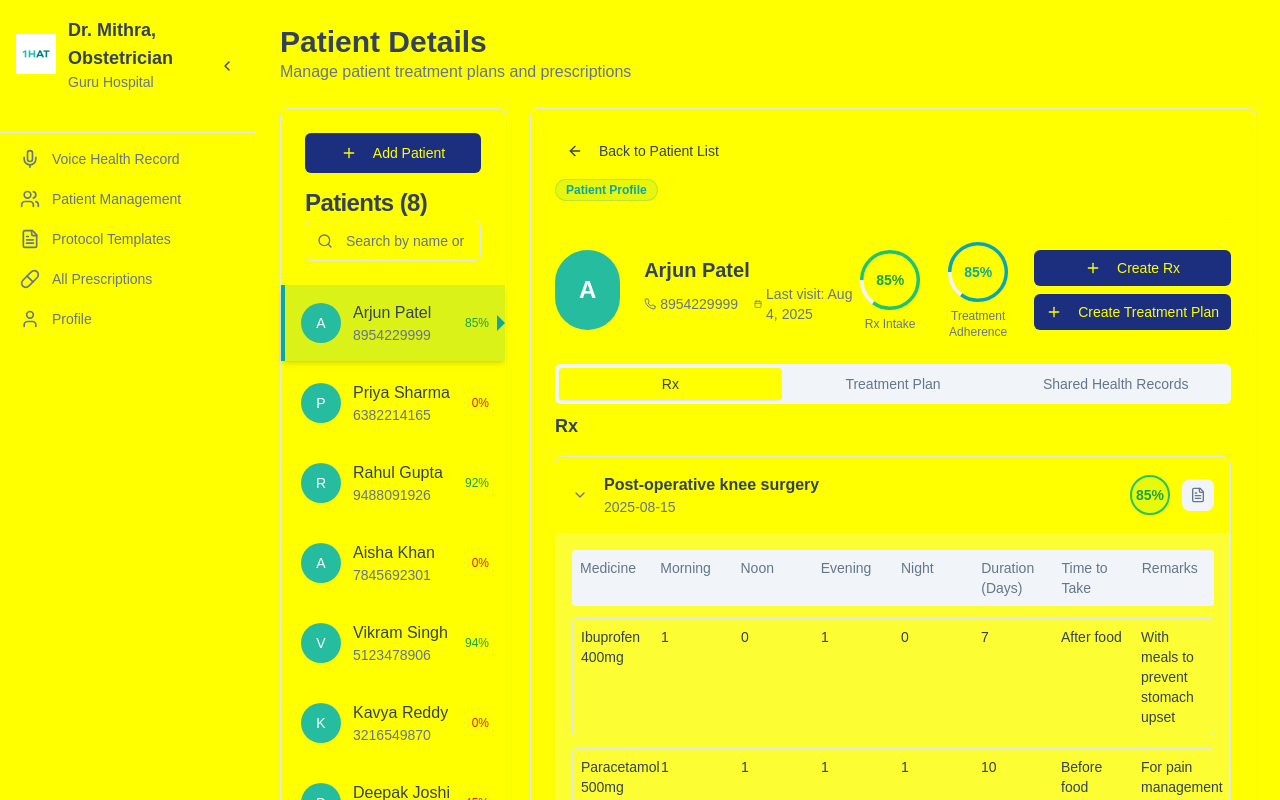
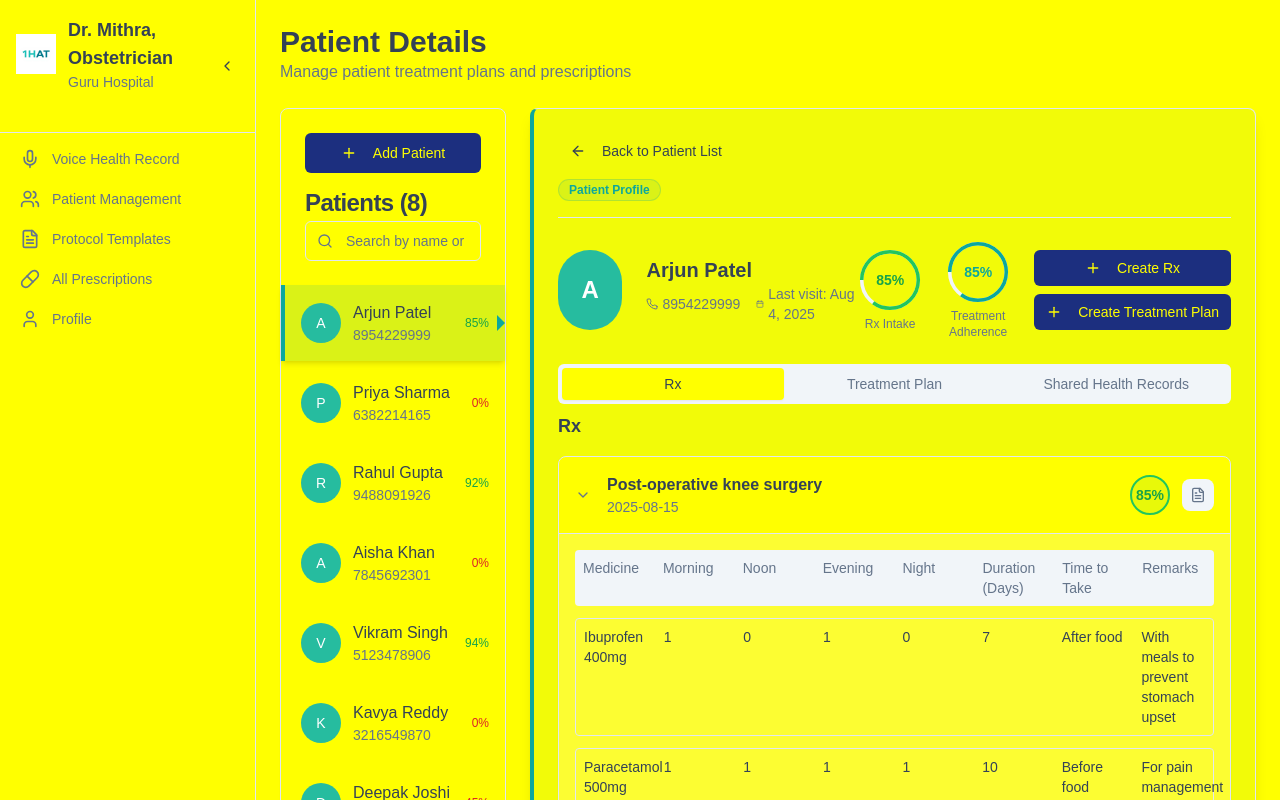
Before and after one commit to kpurusho1/onehatmockup, a React (Vite) app: page /patient/1 in a window 1280 px wide. Shown: the top 800 px of the page. Built offline with nearby package versions, Linux system fonts and the light colour scheme; a web font is replaced by a local one.

Commit message:
Add profile section overlay
Add a seamless overlay to the entire profile section to visually link it to the selected patient.
Here are the files that were edited by the AI in that message:
-edited src/pages/PatientProtocols.tsx

```diff
--- a/src/pages/PatientProtocols.tsx
+++ b/src/pages/PatientProtocols.tsx
@@ -331,7 +331,7 @@ export default function PatientProtocols() {
 
         {/* Patient Details */}
         <div className={isPatientProfile ? "col-span-9" : "col-span-9"}>
-          <Card>
+          <Card className={isPatientProfile ? "border-l-4 border-l-primary bg-primary/5 shadow-lg" : ""}>
             <CardHeader>
               {isPatientProfile && (
                 <div className="mb-4 pb-4 border-b border-border">
```
